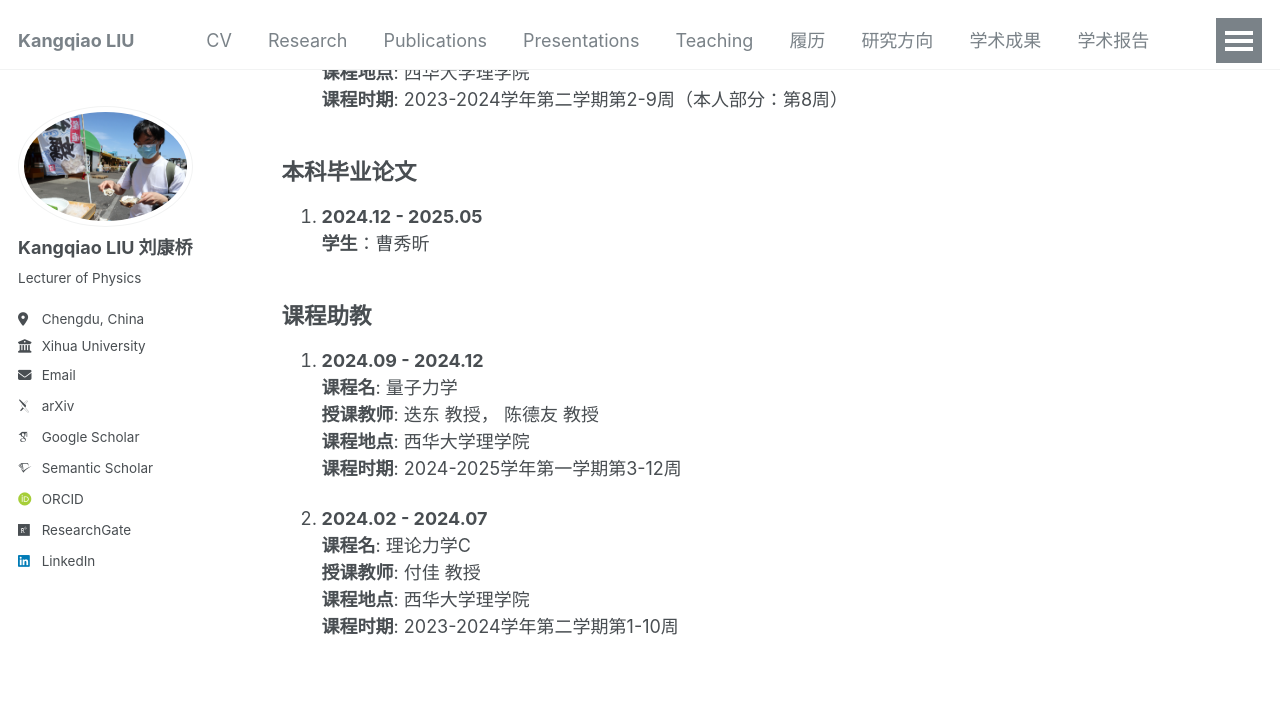
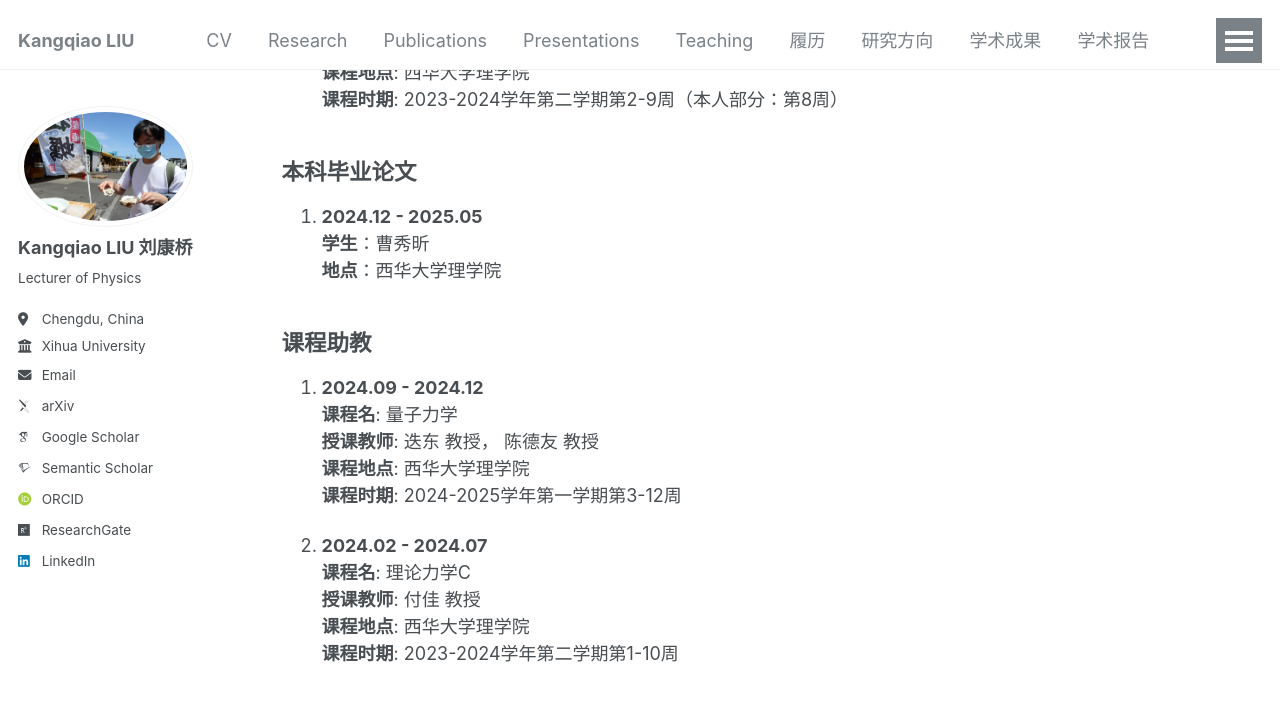
Before and after one commit to KangqiaoLiu/KangqiaoLiu.github.io, a Jekyll site: the page built from _pages/teaching_zh.md, in a window 1280 px wide and 900 px high, scrolled down 563 px. Shown: the top 701 px of the window. Built offline with Jekyll 4.4.1, drawn with Linux system fonts in a browser that asks for light colours; some web fonts are replaced.

Commit message:
Update teaching_zh.md

```diff
--- a/_pages/teaching_zh.md
+++ b/_pages/teaching_zh.md
@@ -28,6 +28,7 @@ redirect_from:
 ## **本科毕业论文**
 1. **2024.12 - 2025.05**  <br />
    **学生**：曹秀昕 <br />
+   **地点**：西华大学理学院
 
 ## **课程助教**
 1. **2024.09 - 2024.12** <br />
```
